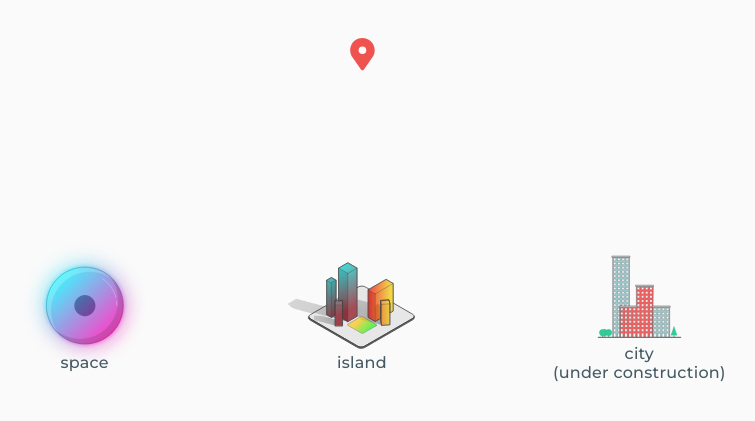
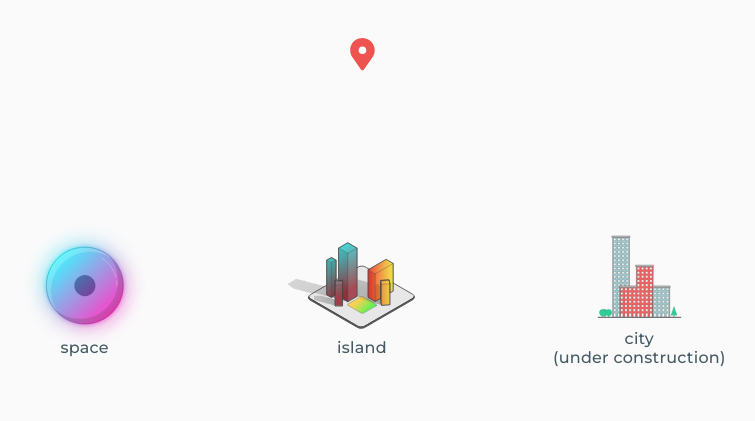
Before and after one commit to sayamkim/portfolio, a Jekyll site: the page built from scenes_pages/scenes.html, in a window 1280 px wide. Shown: the top 421 px of the page, without its empty margins (278-1033 px from the left). Built offline with Jekyll 4.4.1, drawn with Linux system fonts in a browser that asks for light colours; nearby versions of some CDN libraries.

```diff
--- a/assets/css/scenes_page_styles.css
+++ b/assets/css/scenes_page_styles.css
@@ -3,13 +3,13 @@
 }
 
 .scenes-icon-container {
-  position: absolute;
+  /*position: absolute;*/
   display: flex;
   align-items: center;
   justify-content: center;
   width: calc(100% - 35vw);
   height: 100%;
-  transform: translate(0, -15vh);
+  /*transform: translate(0, -15vh);*/
 }
 
 .icon-start {
@@ -28,7 +28,7 @@
   flex-direction: column;
   align-items: center;
   justify-content: center;
-  margin: 0px 5vw 0px 5vw;
+  margin: 0px 5vw 5px 5vw;
   animation: fade-in 2.5s ease .25s forwards;
 }
 
--- a/scenes_pages/scenes.html
+++ b/scenes_pages/scenes.html
@@ -12,17 +12,6 @@
       <!-- Planet Glow Filters -->
 			<svg id="glow-filters">
 				<defs>
-					<!-- Glow-Duo -->
-					<filter x="-100%" y="-100%" width="300%" height="300%" id="glow-duo">
-						<feGaussianBlur in="SourceGraphic" stdDeviation="10" result="shape-glow-small"/>
-						<feGaussianBlur in="SourceGraphic" stdDeviation="40" result="shape-glow-large"/>
-						<feMerge>
-							<feMergeNode in="shape-glow-small"/>
-							<feMergeNode in="shape-glow-large"/>
-							<feMergeNode in="SourceGraphic"/>
-						</feMerge>
-					</filter>
-
 					<!-- Glow-Duo-Large -->
 					<filter x="-100%" y="-100%" width="300%" height="300%" id="glow-duo-large">
 						<feGaussianBlur in="SourceGraphic" stdDeviation="10" result="shape-glow-small"/>
@@ -30,51 +19,6 @@
 						<feMerge>
 							<feMergeNode in="shape-glow-small"/>
 							<feMergeNode in="shape-glow-large"/>
-							<feMergeNode in="SourceGraphic"/>
-						</feMerge>
-					</filter>
-
-					<!-- Glow-XLarge -->
-					<filter x="-100%" y="-100%" width="300%" height="300%" id="glow-xlarge">
-						<feGaussianBlur in="SourceGraphic" stdDeviation="35" result="shape-glow"/>
-						<feMerge>
-							<feMergeNode in="shape-glow"/>
-							<feMergeNode in="SourceGraphic"/>
-						</feMerge>
-					</filter>
-
-					<!-- Glow-Large -->
-					<filter x="-100%" y="-100%" width="300%" height="300%" id="glow-large">
-						<feGaussianBlur in="SourceGraphic" stdDeviation="20" result="shape-glow"/>
-						<feMerge>
-							<feMergeNode in="shape-glow"/>
-							<feMergeNode in="SourceGraphic"/>
-						</feMerge>
-					</filter>
-
-					<!-- Glow-Mid -->
-					<filter x="-100%" y="-100%" width="300%" height="300%" id="glow-mid">
-						<feGaussianBlur in="SourceGraphic" stdDeviation="10" result="shape-glow"/>
-						<feMerge>
-							<feMergeNode in="shape-glow"/>
-							<feMergeNode in="SourceGraphic"/>
-						</feMerge>
-					</filter>
-
-					<!-- Glow-Small -->
-					<filter x="-100%" y="-100%" width="300%" height="300%" id="glow-small">
-						<feGaussianBlur in="SourceGraphic" stdDeviation="3" result="shape-glow"/>
-						<feMerge>
-							<feMergeNode in="shape-glow"/>
-							<feMergeNode in="SourceGraphic"/>
-						</feMerge>
-					</filter>
-
-					<!-- Glow-XSmall -->
-					<filter x="-100%" y="-100%" width="300%" height="300%" id="glow-x-small">
-						<feGaussianBlur in="SourceGraphic" stdDeviation="2" result="shape-glow"/>
-						<feMerge>
-							<feMergeNode in="shape-glow"/>
 							<feMergeNode in="SourceGraphic"/>
 						</feMerge>
 					</filter>
```
